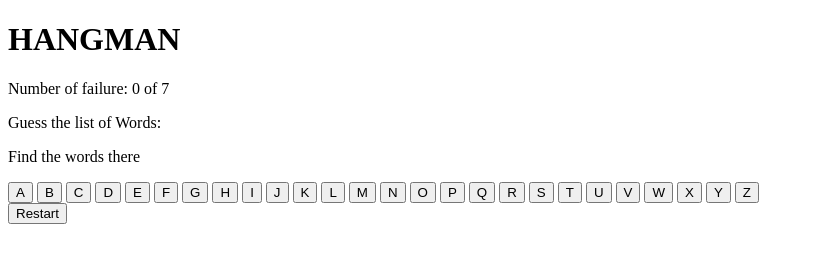
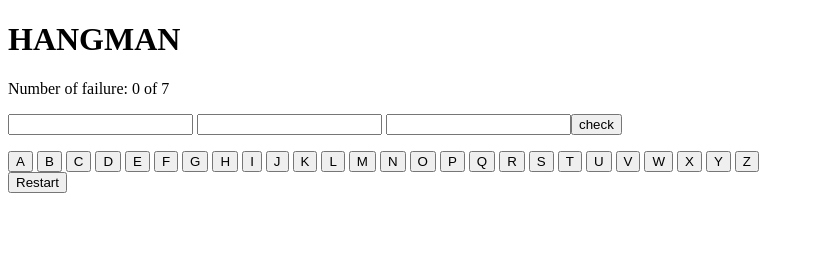
Before and after one commit to Nadja-BeCode/Hangman, a plain HTML site: page index.html in a window 1280 px wide. Both pictures are taken after a click on the button "Restart". Shown: the whole page, without its empty margins (0-814 px from the left). Drawn offline with Linux system fonts and the light colour scheme.

Commit message:
modif + added

```diff
--- a/index.html
+++ b/index.html
@@ -19,41 +19,42 @@
     <div class = "float-right">Number of failure: <span id='failure'>0</span> of 7 <span id= 'maxLivesLeft'></span></div>
     <div class= "text-center">
 
-        <p>Guess the list of Words:</p>
-        <p id="insertWords"> Find the words there</p>
+       <p><input id="seeLetter">
+            <input id="wrongLetter">
+                <input id="showLetter"><input type="button" onClick="check()" value ="check"></p>
 
         <div class="keyboard">
 
-                <button type="button" class="A">A</button>
-                <button type="button" class="B">B</button>
-                <button type="button" class="C">C</button>
-                <button type="button" class="D">D</button>
-                <button type="button" class="E">E</button>
+                <button type="button" class="Letter">A</button>
+                <button type="button" class="Letter">B</button>
+                <button type="button" class="Letter">C</button>
+                <button type="button" class="Letter">D</button>
+                <button type="button" class="Letter">E</button>
 
-                <button type="button" class="F">F</button>
-                <button type="button" class="G">G</button>
-                <button type="button" class="H">H</button>
-                <button type="button" class="I">I</button>
-                <button type="button" class="J">J</button>
+                <button type="button" class="Letter">F</button>
+                <button type="button" class="Letter">G</button>
+                <button type="button" class="Letter">H</button>
+                <button type="button" class="Letter">I</button>
+                <button type="button" class="Letter">J</button>
 
-                <button type="button" class="K">K</button>
-                <button type="button" class="L">L</button>
-                <button type="button" class="M">M</button>
-                <button type="button" class="N">N</button>
-                <button type="button" class="O">O</button>
+                <button type="button" class="Letter">K</button>
+                <button type="button" class="Letter">L</button>
+                <button type="button" class="Letter">M</button>
+                <button type="button" class="Letter">N</button>
+                <button type="button" class="Letter">O</button>
 
-                <button type="button" class="P">P</button>
-                <button type="button" class="Q">Q</button>
-                <button type="button" class="R">R</button>
-                <button type="button" class="S">S</button>
-                <button type="button" class="T">T</button>
+                <button type="button" class="Letter">P</button>
+                <button type="button" class="Letter">Q</button>
+                <button type="button" class="Letter">R</button>
+                <button type="button" class="Letter">S</button>
+                <button type="button" class="Letter">T</button>
 
-                <button type="button" class="U">U</button>
-                <button type="button" class="V">V</button>
-                <button type="button" class="W">W</button>
-                <button type="button" class="X">X</button>
-                <button type="button" class="Y">Y</button>
-                <button type="button" class="Z">Z</button>
+                <button type="button" class="Letter">U</button>
+                <button type="button" class="Letter">V</button>
+                <button type="button" class="Letter">W</button>
+                <button type="button" class="Letter">X</button>
+                <button type="button" class="Letter">Y</button>
+                <button type="button" class="Letter">Z</button>
         </div>
         <button id="button" onClick="reset()">Restart</button>
     </div>
--- a/script.js
+++ b/script.js
@@ -1,39 +1,71 @@
-let words = ["Aeroplane","Vampire","Craft", "Parfum","Force","Port","Bubble"] // my words hidden list
-let hiddenWord = randomWord() // helped by Loïc
-    console.log(hiddenWord)
-let split = hiddenWord.split(""); // idem: to split each word by letters
-    console.log(words)
-let splitLengt = split.length // idem: to split each words from my arr
-    console.log(split)
+let words = [
+"AEROPLANE",
+"VAMPIRE",
+"CRAFT",
+"PARFUM",
+"FORCE",
+"PORT",
+"BUBBLE"];
 
 /************************************************************************/
 
-let maxLivesLeft = 7; // max lives that I want to give
-let failure = 0; // how many failure shout I wrote? Do I need to write? Is that necessary? Maybe I need to start to Zero
+//let wordToFind = words[Math.floor(Math.random() * words.length)]
+
+function randomWord() {
+    answerWord = words[Math.floor(Math.random() * words.length)];
+    return answerWord
+} //fonction qui va chercher le mot dans le tableau appelé par la variable hiddenword
+
+//let answerArray = [];
+
+    let answerArr = 0; //compteur des erreurs
+
+    let hiddenWord = "";// mot a chercher de la fonction en-dessous
+
+    let x = "";
+
+function reset() {
+    answerArr = 0; //compteur des erreurs
+
+    hiddenWord = randomWord();// mot a chercher de la fonction en-dessous
+    console.log(hiddenWord);
+
+    x = hiddenWord.split(""); //divise mon mot à chercher dan smon tableau
+    console.log(x);
+
+    for (let i = 0; i < x.length; i++) {
+    document.getElementById("seeLetter").innerHTML += "_"//pour afficher la longueur du mot caché
+
+    }
+};
+
+function check () {
+    let guessLetter = document.getElementById("showLetter").value;//affiche un message sur le click du "restart"
+    console.log(guessLetter);
+    newLetter = x.indexOf(guessLetter);//verifie si la lettre se trouve dans le mot
+    console.log(newLetter);
+
+    if(x.indexOf(guessLetter) != -1) {
+
+    } else {
+        answerArr++;
+        document.getElementById("wrongLetter").innerHTML += newLetter;
+        console.log(answerArr);
+    }
+};
 
 
-let newArrWordsToFind = []; // new arr enter words to find from the initial arr "words"
-const keyboard = document.querySelector(".keyboard");// selection buttons from HTML. This part helped by Laurent
-const buttonlist = keyboard.querySelectorAll("class");// idem
-console.log(buttonlist);
 
 
-function randomWord() { //How will be insert in ?? Don't know what I was trying to say !!!
-    answerWord = words[Math.floor(Math.random() * words.length)];
-    return answerWord  //To found one of the words
-}
 
 
-buttonlist.forEach(button => {
-    button.addEventListener("click", ()=>{
-        console.log("test");
 
-   if (split.includes(button.innerHTML.toLowerCase())){ // Helped by laurent
-        .push("");
-    } else {
-        ("_")
 
-    }
 
-    });
-});
+
+
+
+
+/*const keyboard = document.querySelector(".keyboard");
+const buttonlist = keyboard.querySelectorAll(".letter");
+console.log(buttonlist);*/
```
Also changed, not shown: Untitled-1.js (added, +67 -0 lines), let words = [.js (added, +78 -0 lines), test.js (added, +46 -0 lines).
